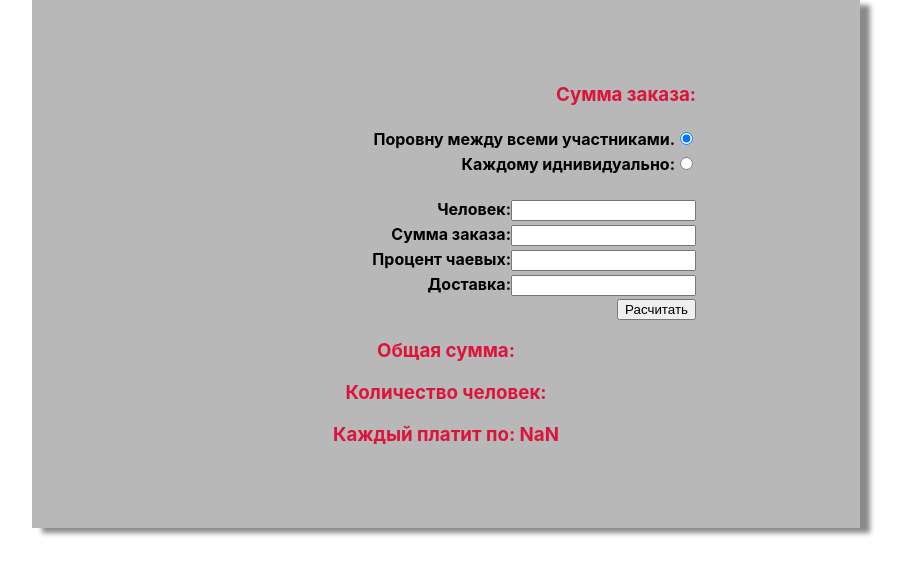
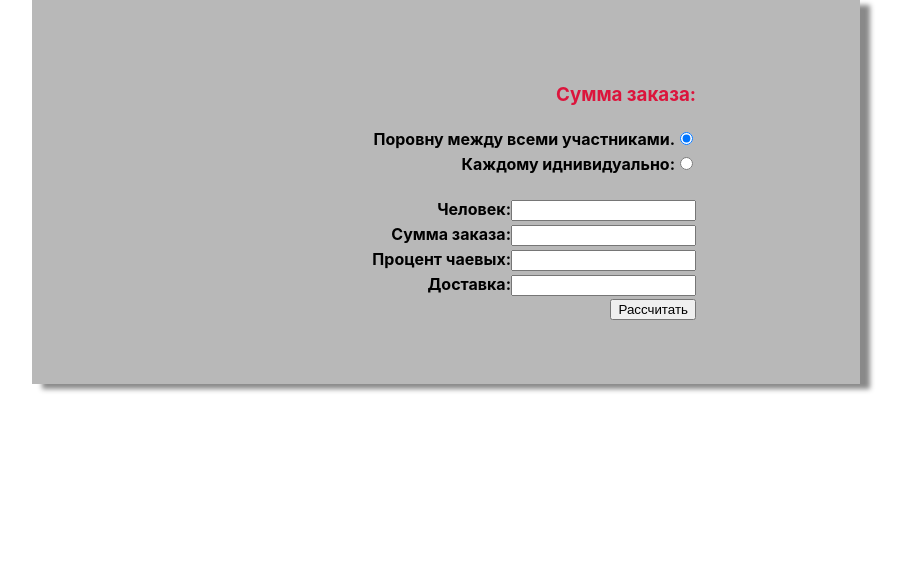
Before and after one commit to ChikaEJ/hw-lab-56, a React (Create React App) app: page / in a window 1280 px wide. Shown: the top 574 px of the page, without its empty margins (194-1098 px from the left). Built offline with nearby package versions, Linux system fonts and the light colour scheme.

Commit message:
Add submit button function. Show hide classes

```diff
--- a/src/components/divideToAllForm/DivideToAllForm.tsx
+++ b/src/components/divideToAllForm/DivideToAllForm.tsx
@@ -32,7 +32,7 @@ const DivideToAllForm: React.FC<IDivideToAllFormProps> = (
                     <input type="number" name="delivery" onChange={(e) => inputDivideToAllHandler(e)} value={divideToAllInputValue.delivery} />
                 </label>
 
-                <input type="button" value="Расчитать" />
+                <button type="submit" > Рассчитать</button>
             </form>
         </div>
     )
--- a/src/containers/orderCoutnPage/OrderCountPage.module.css
+++ b/src/containers/orderCoutnPage/OrderCountPage.module.css
@@ -7,3 +7,9 @@
     box-shadow: 10px 5px 5px rgb(137, 137, 137);
     padding: 5%;
 }
+.hide {
+    display: none;
+}
+.show {
+    display: block;
+}
--- a/src/containers/orderCoutnPage/OrderCoutnPage.tsx
+++ b/src/containers/orderCoutnPage/OrderCoutnPage.tsx
@@ -2,7 +2,7 @@ import DivideToAllForm from "../../components/divideToAllForm/DivideToAllForm";
 import RadioButtons from "../../components/radioButtons/RadioButtons";
 import styles from "./OrderCountPage.module.css"
 import DivideToEachPersonForm from "../../components/divideToEachPersonForm/DivideToEachPersonForm";
-import { useState } from "react";
+import { useRef, useState } from "react";
 
 const OrderCountPage: React.FC = () => {
 
@@ -13,6 +13,8 @@ const OrderCountPage: React.FC = () => {
         tipsPercent: '',
         delivery: ''
     });
+    const [showInfo, setShowInfo] = useState('hide')
+
     const radioButtonToggle = () => {
         let copyBillingType = billingType;
         copyBillingType = { divideToAllOption: !copyBillingType.divideToAllOption, divideByPersonOption: !copyBillingType.divideByPersonOption }
@@ -48,6 +50,11 @@ const OrderCountPage: React.FC = () => {
         }
     }
 
+    const submitDivideToAllForm: React.FormEventHandler<HTMLFormElement> = (e) => {
+        setShowInfo("show");
+        e.preventDefault();
+    }
+
 
     const classList = [styles.mainBillingPage, styles.container].join(" ")
     return (
@@ -56,7 +63,7 @@ const OrderCountPage: React.FC = () => {
 
             {billingType.divideToAllOption ?
                 < DivideToAllForm
-                    submitDivideToAllForm={() => { }}
+                    submitDivideToAllForm={submitDivideToAllForm}
                     inputDivideToAllHandler={inputDivideToAllHandler}
                     divideToAllInputValue={divideToAllInputsValues} />
                 :
@@ -67,10 +74,10 @@ const OrderCountPage: React.FC = () => {
                     persons={[]}
                     addPerson={() => { }} />
             }
-            <div>
+            <div className={styles[showInfo]}>
                 <h3>Общая сумма: {divideToAllInputsValues.sumOfOrder}</h3>
                 <h3>Количество человек: {divideToAllInputsValues.perosns}</h3>
-                <h3>Каждый платит по: {+divideToAllInputsValues.sumOfOrder/+divideToAllInputsValues.perosns}</h3>
+                <h3>Каждый платит по: {(+divideToAllInputsValues.sumOfOrder + +divideToAllInputsValues.delivery + (+divideToAllInputsValues.sumOfOrder / 100 * +divideToAllInputsValues.tipsPercent)) / +divideToAllInputsValues.perosns}</h3>
             </div>
         </div>
     )
```
